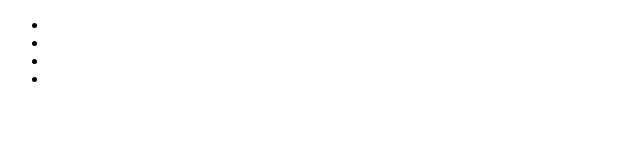
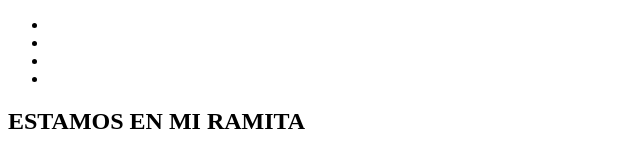
Before and after one commit to cardenasmaximiliano/prueba-repositorio, a plain HTML site: page index.html in a window 1280 px wide. Shown: the whole page, without its empty margins (0-640 px from the left). Drawn offline with Linux system fonts and the light colour scheme.

Commit message:
al h1 le escribimos contenido

```diff
--- a/index.html
+++ b/index.html
@@ -18,7 +18,7 @@
     </header>
     <main>
         <section>
-            <h1></h1>
+            <h1>ESTAMOS EN MI RAMITA</h1>
             <p></p>
         </section>
         <section>
```
